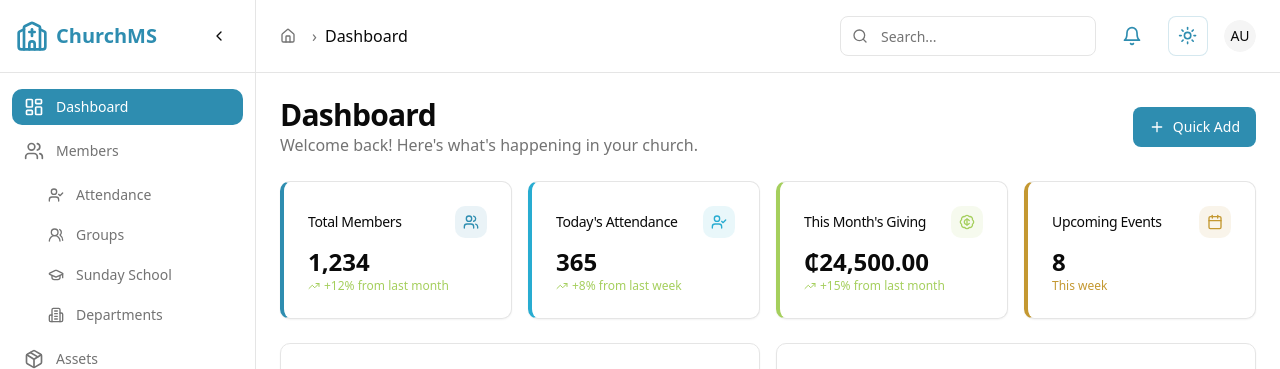
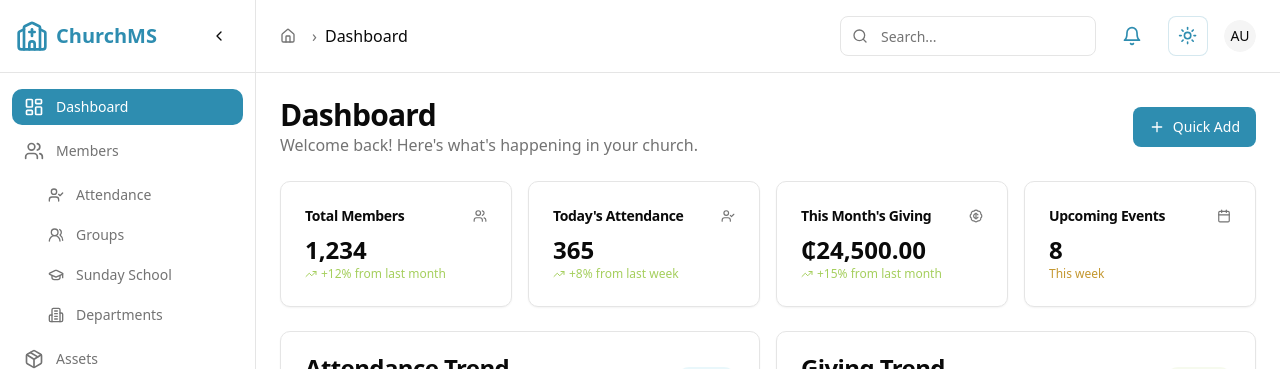
Before and after one commit to EMC-IT/emc-church-management-system, a Next.js app: page /dashboard in a window 1280 px wide. Shown: the top 369 px of the page. Built offline with nearby package versions, Linux system fonts and the light colour scheme; a web font is replaced by a local one.

Commit message:
feat: implement StatCard component and update ClassesPage to utilize it for displaying statistics

```diff
--- a/app/dashboard/sunday-school/classes/page.tsx
+++ b/app/dashboard/sunday-school/classes/page.tsx
@@ -5,6 +5,7 @@ import { useRouter } from 'next/navigation';
 import { Button } from '@/components/ui/button';
 import { Input } from '@/components/ui/input';
 import { Card, CardContent, CardDescription, CardHeader, CardTitle } from '@/components/ui/card';
+import { StatCard } from '@/components/ui/stat-card';
 import { Badge } from '@/components/ui/badge';
 import { Avatar, AvatarFallback, AvatarImage } from '@/components/ui/avatar';
 import { Progress } from '@/components/ui/progress';
@@ -158,66 +159,33 @@ export default function ClassesPage() {
 
       {/* Stats Cards */}
       <div className="grid gap-4 md:grid-cols-4">
-        <Card>
-          <CardHeader className="flex flex-row items-center justify-between space-y-0 pb-2">
-            <CardTitle className="text-sm font-medium">Total Classes</CardTitle>
-            <School className="h-4 w-4 text-muted-foreground" />
-          </CardHeader>
-          <CardContent>
-            <div className="text-2xl font-bold">{classes.length}</div>
-            <p className="text-xs text-muted-foreground">
-              {classes.filter(c => c.status === ClassStatus.ACTIVE).length} active
-            </p>
-          </CardContent>
-        </Card>
-
-        <Card>
-          <CardHeader className="flex flex-row items-center justify-between space-y-0 pb-2">
-            <CardTitle className="text-sm font-medium">Total Students</CardTitle>
-            <Users className="h-4 w-4 text-muted-foreground" />
-          </CardHeader>
-          <CardContent>
-            <div className="text-2xl font-bold">
-              {classes.reduce((sum, cls) => sum + cls.students, 0)}
-            </div>
-            <p className="text-xs text-muted-foreground">
-              Across all classes
-            </p>
-          </CardContent>
-        </Card>
-
-        <Card>
-          <CardHeader className="flex flex-row items-center justify-between space-y-0 pb-2">
-            <CardTitle className="text-sm font-medium">Teachers</CardTitle>
-            <GraduationCap className="h-4 w-4 text-muted-foreground" />
-          </CardHeader>
-          <CardContent>
-            <div className="text-2xl font-bold">
-              {new Set(classes.map(c => c.teacher.id)).size}
-            </div>
-            <p className="text-xs text-muted-foreground">
-              Unique teachers
-            </p>
-          </CardContent>
-        </Card>
-
-        <Card>
-          <CardHeader className="flex flex-row items-center justify-between space-y-0 pb-2">
-            <CardTitle className="text-sm font-medium">Capacity</CardTitle>
-            <TrendingUp className="h-4 w-4 text-muted-foreground" />
-          </CardHeader>
-          <CardContent>
-            <div className="text-2xl font-bold">
-              {Math.round(
+        <StatCard
+          title="Total Classes"
+          value={classes.length}
+          description={`${classes.filter(c => c.status === ClassStatus.ACTIVE).length} active`}
+          icon={School}
+        />
+        <StatCard
+          title="Total Students"
+          value={classes.reduce((sum, cls) => sum + cls.students, 0)}
+          description="Across all classes"
+          icon={Users}
+        />
+        <StatCard
+          title="Teachers"
+          value={new Set(classes.map(c => c.teacher.id)).size}
+          description="Unique teachers"
+          icon={GraduationCap}
+        />
+        <StatCard
+          title="Capacity"
+          value={`${Math.round(
                 (classes.reduce((sum, cls) => sum + cls.students, 0) /
                 classes.reduce((sum, cls) => sum + cls.maxStudents, 0)) * 100
-              ) || 0}%
-            </div>
-            <p className="text-xs text-muted-foreground">
-              Overall utilization
-            </p>
-          </CardContent>
-        </Card>
+              ) || 0}%`}
+          description="Overall utilization"
+          icon={TrendingUp}
+        />
       </div>
 
       {/* Filters and Classes */}
--- a/app/globals.css
+++ b/app/globals.css
@@ -131,6 +131,144 @@
   }
 }
 
+@layer utilities {
+  /* Stat cards follow the neutral Classes-page pattern across legacy layouts. */
+  [data-slot='card']:has(
+      > [data-slot='card-header'] [data-slot='card-title'].text-sm
+    ) {
+    border-left-width: 1px !important;
+    border-left-color: hsl(var(--border)) !important;
+    box-shadow: 0 1px 2px 0 rgb(0 0 0 / 0.05) !important;
+  }
+
+  [data-slot='card']:has(
+      > [data-slot='card-header'] [data-slot='card-title'].text-sm
+    ):hover {
+    box-shadow: 0 1px 2px 0 rgb(0 0 0 / 0.05) !important;
+  }
+
+  [data-slot='card']
+    > [data-slot='card-header']:has([data-slot='card-title'].text-sm) {
+    padding: 1.5rem 1.5rem 0.5rem !important;
+  }
+
+  [data-slot='card']
+    > [data-slot='card-header']
+    [data-slot='card-title'].text-sm {
+    color: hsl(var(--foreground)) !important;
+    font-weight: 600 !important;
+  }
+
+  [data-slot='card']
+    > [data-slot='card-header']:has([data-slot='card-title'].text-sm)
+    > :last-child:not([data-slot='card-title']) {
+    width: auto !important;
+    height: auto !important;
+    padding: 0 !important;
+    border-radius: 0 !important;
+    background: transparent !important;
+    color: hsl(var(--muted-foreground)) !important;
+  }
+
+  [data-slot='card']
+    > [data-slot='card-header']:has([data-slot='card-title'].text-sm)
+    svg {
+    width: 0.875rem !important;
+    height: 0.875rem !important;
+    color: hsl(var(--muted-foreground)) !important;
+  }
+
+  [data-slot='card']:has(
+      > [data-slot='card-header'] [data-slot='card-title'].text-sm
+    )
+    > [data-slot='card-content']
+    > :is(.text-2xl, .text-3xl) {
+    color: hsl(var(--foreground)) !important;
+    font-weight: 600 !important;
+  }
+
+  [data-slot='card']:has(
+      > [data-slot='card-content']
+        > .flex.items-center.justify-between
+        :is(.text-2xl, .text-3xl)
+    ) {
+    border-left-width: 1px !important;
+    border-left-color: hsl(var(--border)) !important;
+    box-shadow: 0 1px 2px 0 rgb(0 0 0 / 0.05) !important;
+  }
+
+  [data-slot='card']:has(
+      > [data-slot='card-content']
+        > .flex.items-center.justify-between
+        :is(.text-2xl, .text-3xl)
+    ):hover {
+    box-shadow: 0 1px 2px 0 rgb(0 0 0 / 0.05) !important;
+  }
+
+  [data-slot='card']:has(
+      > [data-slot='card-content']
+        > .flex.items-center.justify-between
+        :is(.text-2xl, .text-3xl)
+    )
+    > [data-slot='card-content'] {
+    padding: 1.5rem !important;
+  }
+
+  [data-slot='card']
+    > [data-slot='card-content']
+    > .flex.items-center.justify-between:has(:is(.text-2xl, .text-3xl)) {
+    align-items: flex-start !important;
+  }
+
+  [data-slot='card']
+    > [data-slot='card-content']
+    > .flex.items-center.justify-between:has(:is(.text-2xl, .text-3xl))
+    > div
+    > p:first-child:not(.text-2xl):not(.text-3xl) {
+    margin-bottom: 0.5rem !important;
+    color: hsl(var(--foreground)) !important;
+    font-weight: 600 !important;
+  }
+
+  [data-slot='card']
+    > [data-slot='card-content']
+    > .flex.items-center.justify-between:has(:is(.text-2xl, .text-3xl))
+    :is(.text-2xl, .text-3xl) {
+    color: hsl(var(--foreground)) !important;
+    font-weight: 600 !important;
+  }
+
+  [data-slot='card']
+    > [data-slot='card-content']
+    > .flex.items-center.justify-between:has(:is(.text-2xl, .text-3xl))
+    > :last-child:has(svg) {
+    width: auto !important;
+    height: auto !important;
+    padding: 0 !important;
+    border-radius: 0 !important;
+    background: transparent !important;
+  }
+
+  [data-slot='card']
+    > [data-slot='card-content']
+    > .flex.items-center.justify-between:has(:is(.text-2xl, .text-3xl))
+    > svg {
+    width: 0.875rem !important;
+    height: 0.875rem !important;
+    color: hsl(var(--muted-foreground)) !important;
+  }
+
+  [data-slot='card']
+    > [data-slot='card-content']
+    > .flex.items-center.justify-between:has(:is(.text-2xl, .text-3xl))
+    > :last-child
+    svg {
+    width: 0.875rem !important;
+    height: 0.875rem !important;
+    color: hsl(var(--muted-foreground)) !important;
+  }
+}
+
 /* Enhanced Scrollbar Styling */
 @layer utilities {
   /* WebKit browsers (Chrome, Safari, Edge) */
--- a/components/ui/card.tsx
+++ b/components/ui/card.tsx
@@ -8,6 +8,7 @@ const Card = React.forwardRef<
 >(({ className, ...props }, ref) => (
   <div
     ref={ref}
+    data-slot="card"
     className={cn(
       "rounded-lg border bg-card text-card-foreground shadow-sm",
       className
@@ -23,6 +24,7 @@ const CardHeader = React.forwardRef<
 >(({ className, ...props }, ref) => (
   <div
     ref={ref}
+    data-slot="card-header"
     className={cn("flex flex-col space-y-1.5 p-6", className)}
     {...props}
   />
@@ -35,6 +37,7 @@ const CardTitle = React.forwardRef<
 >(({ className, ...props }, ref) => (
   <div
     ref={ref}
+    data-slot="card-title"
     className={cn(
       "text-2xl font-semibold leading-none tracking-tight",
       className
@@ -60,7 +63,12 @@ const CardContent = React.forwardRef<
   HTMLDivElement,
   React.HTMLAttributes<HTMLDivElement>
 >(({ className, ...props }, ref) => (
-  <div ref={ref} className={cn("p-6 pt-0", className)} {...props} />
+  <div
+    ref={ref}
+    data-slot="card-content"
+    className={cn("p-6 pt-0", className)}
+    {...props}
+  />
 ))
 CardContent.displayName = "CardContent"
 
@@ -70,6 +78,7 @@ const CardFooter = React.forwardRef<
 >(({ className, ...props }, ref) => (
   <div
     ref={ref}
+    data-slot="card-footer"
     className={cn("flex items-center p-6 pt-0", className)}
     {...props}
   />
--- /dev/null
+++ b/components/ui/stat-card.tsx
@@ -0,0 +1,38 @@
+import type { LucideIcon } from "lucide-react";
+import type { ReactNode } from "react";
+
+import {
+  Card,
+  CardContent,
+  CardHeader,
+  CardTitle,
+} from "@/components/ui/card";
+
+type StatCardProps = {
+  title: string;
+  value: ReactNode;
+  description?: ReactNode;
+  icon: LucideIcon;
+};
+
+export const StatCard = ({
+  title,
+  value,
+  description,
+  icon: Icon,
+}: StatCardProps) => {
+  return (
+    <Card>
+      <CardHeader className="flex flex-row items-center justify-between space-y-0 pb-2">
+        <CardTitle className="text-sm font-semibold">{title}</CardTitle>
+        <Icon className="h-3.5 w-3.5 text-muted-foreground" aria-hidden="true" />
+      </CardHeader>
+      <CardContent>
+        <div className="text-2xl font-semibold text-foreground">{value}</div>
+        {description ? (
+          <div className="text-xs text-muted-foreground">{description}</div>
+        ) : null}
+      </CardContent>
+    </Card>
+  );
+};
```
